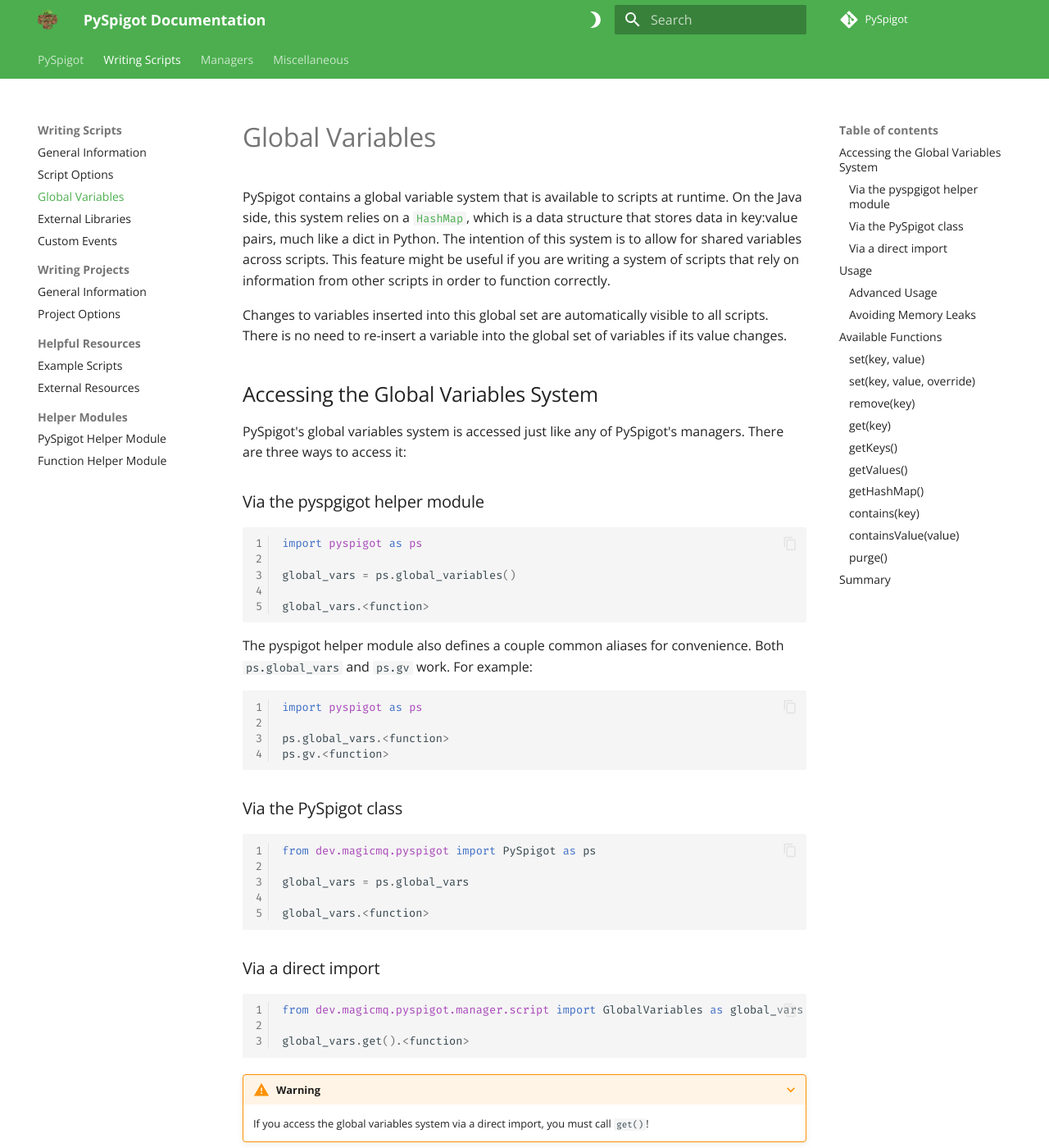
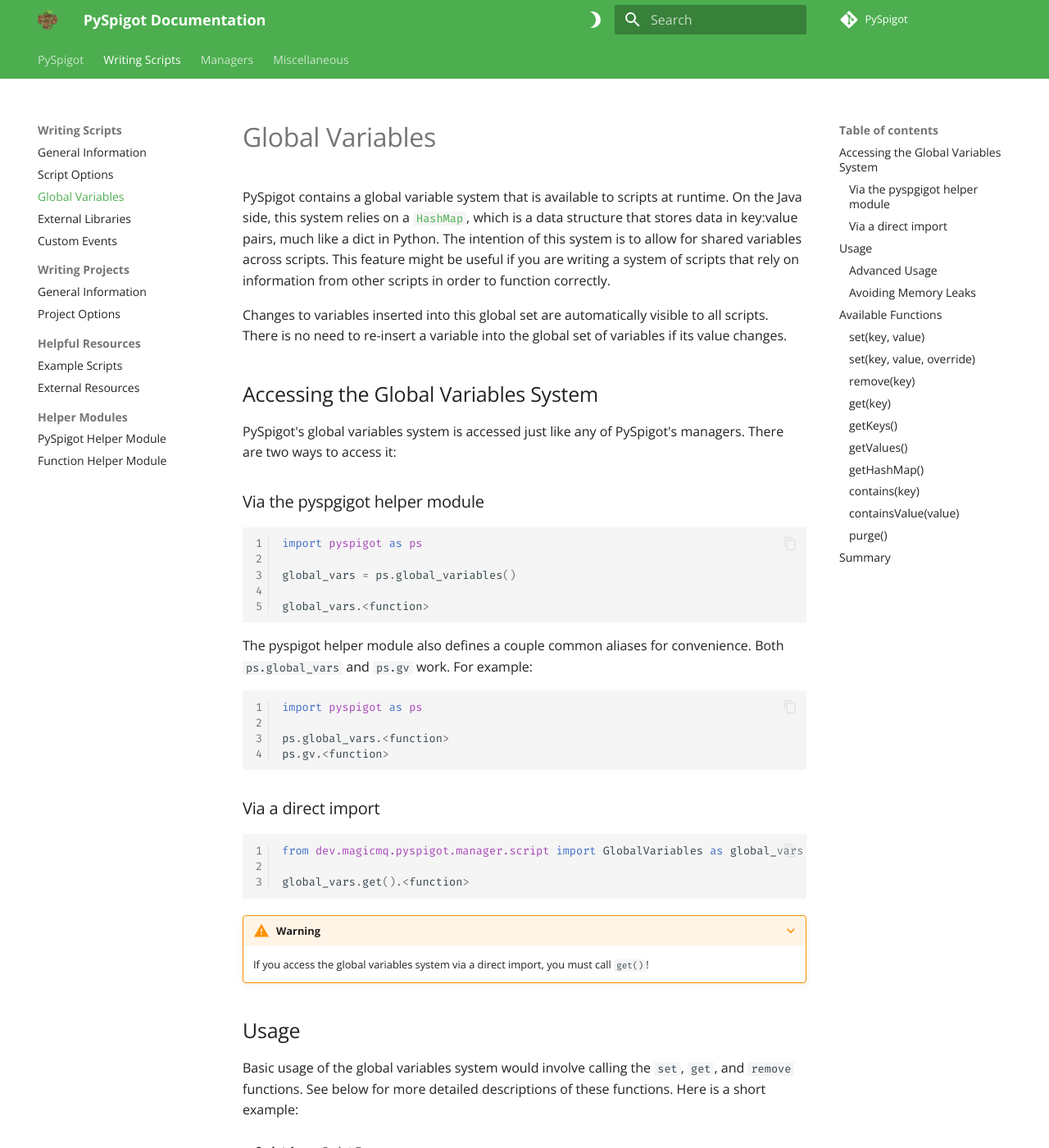
Before and after one commit to magicmq/pyspigot-documentation, an MkDocs documentation site: the page built from docs/scripts/globalvariables.md, in a window 1280 px wide and 1400 px high. Shown: the whole window at 82% size. Built offline with MkDocs 1.6.1 and Material for MkDocs 9.7.7, drawn with Linux system fonts in a browser that asks for light colours; comment, search, counter and statistics services are not loaded.

Commit message:
Remove outdated documentation

````diff
--- a/docs/scripts/globalvariables.md
+++ b/docs/scripts/globalvariables.md
@@ -6,7 +6,7 @@
 
 ## Accessing the Global Variables System
 
-PySpigot's global variables system is accessed just like any of PySpigot's managers. There are three ways to access it:
+PySpigot's global variables system is accessed just like any of PySpigot's managers. There are two ways to access it:
 
 ### Via the pyspgigot helper module
 
@@ -25,16 +25,6 @@
 
 ps.global_vars.<function>
 ps.gv.<function>
-```
-
-### Via the PySpigot class
-
-``` py linenums="1"
-from dev.magicmq.pyspigot import PySpigot as ps
-
-global_vars = ps.global_vars
-
-global_vars.<function>
 ```
 
 ### Via a direct import
````
